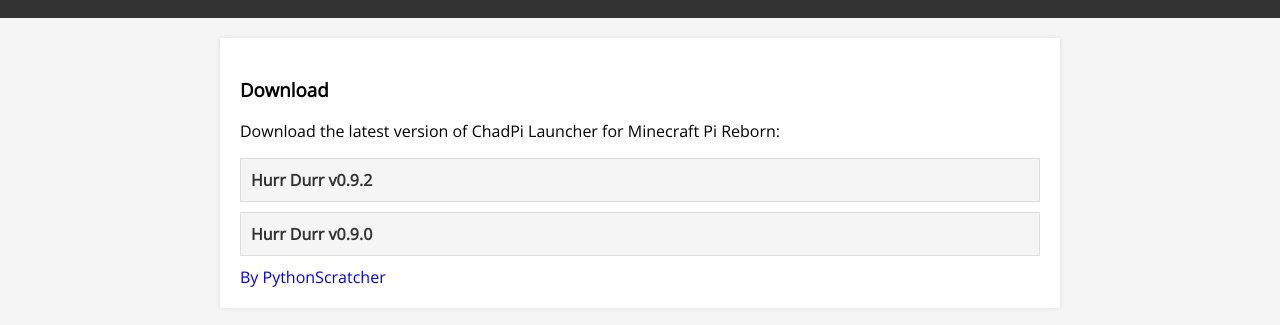
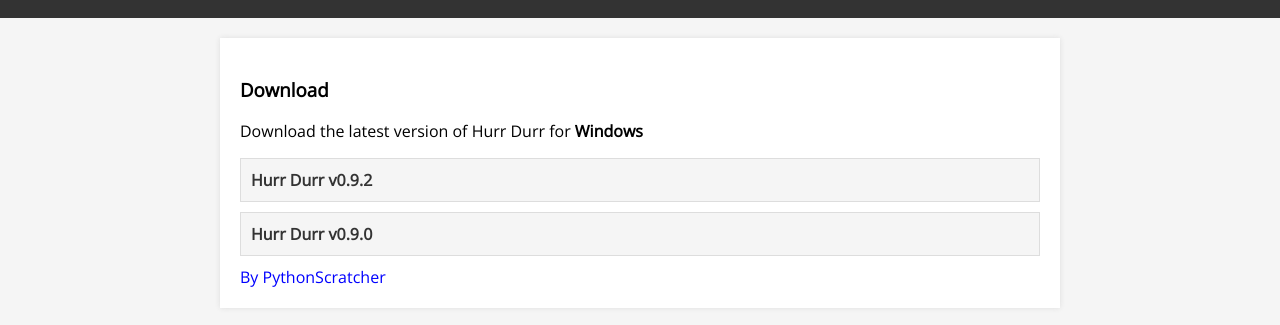
Before and after one commit to PythonScratcher/HURR-DURR, a plain HTML site: page index.html in a window 1280 px wide. Shown: the part 65-390 px from the top of the page. Drawn offline with nearby package versions, Linux system fonts and the light colour scheme.

Commit message:
Update index.html

```diff
--- a/index.html
+++ b/index.html
@@ -76,7 +76,7 @@
 	</header>
 	<main>
 		<h3>Download</h3>
-		<p>Download the latest version of ChadPi Launcher for Minecraft Pi Reborn:</p>
+		<p>Download the latest version of Hurr Durr for <b>Windows</b></p>
 		<ul>
 			<li><a href="https://github.com/PythonScratcher/HURR-DURR/releases/tag/v0.9.2">Hurr Durr v0.9.2</a></li>
 			<li><a href="https://github.com/PythonScratcher/HURR-DURR/releases/tag/v0.9.0">Hurr Durr v0.9.0</a></li>
```
